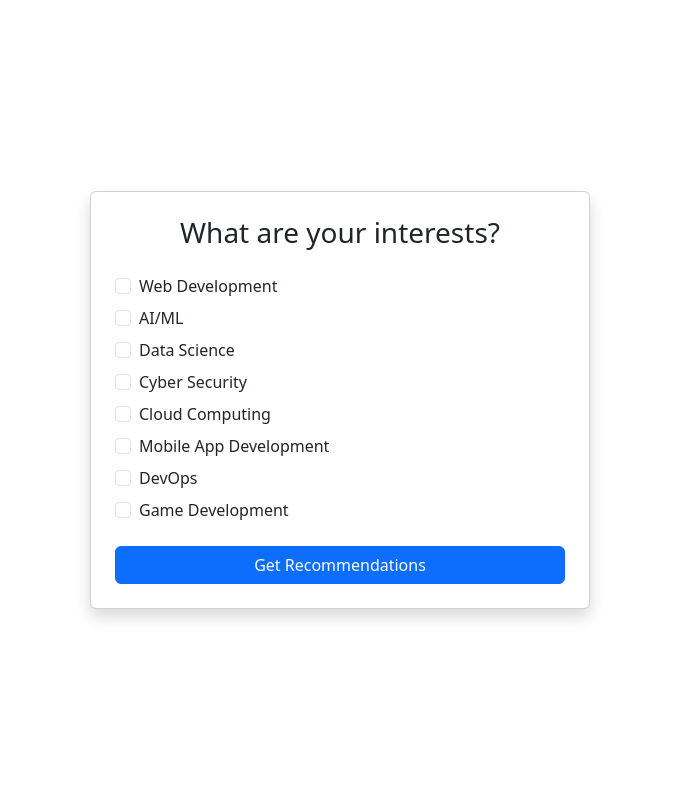
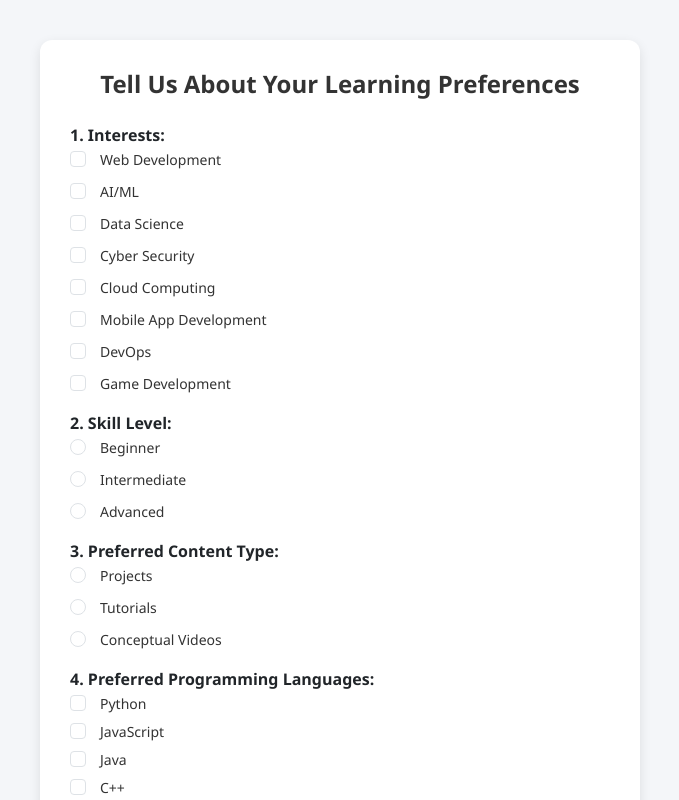
Before and after one commit to Vaishnavi-Shetti/Personalized_learning_system_project, a React (Vite) app: page /Questionnaire in a window 1280 px wide. Shown: the top 800 px of the page, without its empty margins (300-979 px from the left). Built offline with nearby package versions, Linux system fonts and the light colour scheme.

Commit message:
Updated questionnaire with new fields and UI

```diff
--- a/package.json
+++ b/package.json
@@ -8,12 +8,11 @@
     "build": "vite build",
     "lint": "eslint .",
     "preview": "vite preview"
-
   },
   "dependencies": {
     "axios": "^1.9.0",
     "bootstrap": "^5.3.6",
-    "firebase": "^11.7.1",
+    "firebase": "^11.8.1",
     "react": "^19.1.0",
     "react-dom": "^19.1.0",
     "react-router-dom": "^7.6.0"
--- /dev/null
+++ b/src/Components/Questionnaire.css
@@ -0,0 +1,65 @@
+/* Questionnaire.css */
+
+.container {
+  display: flex;
+  justify-content: center;
+  align-items: center;
+  padding: 40px 20px;
+  min-height: 100vh;
+  background-color: #f4f6f9;
+  font-family: 'Segoe UI', Tahoma, Geneva, Verdana, sans-serif;
+}
+
+.questionnaire-card {
+  background-color: #ffffff;
+  border-radius: 12px;
+  box-shadow: 0 4px 12px rgba(0, 0, 0, 0.1);
+  padding: 30px;
+  width: 100%;
+  max-width: 600px;
+}
+
+.questionnaire-card h3 {
+  text-align: center;
+  margin-bottom: 25px;
+  color: #333;
+  font-size: 24px;
+  font-weight: 600;
+}
+
+.form-section {
+  margin-bottom: 20px;
+}
+
+.form-section strong {
+  display: block;
+  margin-bottom: 10px;
+  color: #444;
+  font-size: 16px;
+}
+
+.form-check {
+  margin-bottom: 8px;
+}
+
+.form-check-label {
+  margin-left: 6px;
+  font-size: 14px;
+  color: #333;
+}
+
+button[type="submit"] {
+  margin-top: 25px;
+  width: 100%;
+  background-color: #007bff;
+  color: white;
+  border: none;
+  padding: 12px;
+  font-size: 16px;
+  border-radius: 6px;
+  transition: background-color 0.3s ease;
+}
+
+button[type="submit"]:hover {
+  background-color: #0056b3;
+}
--- a/src/Components/Questionnaire.jsx
+++ b/src/Components/Questionnaire.jsx
@@ -1,11 +1,16 @@
 import React, { useState } from 'react';
 import { useNavigate } from 'react-router-dom';
-import { db } from "../firebase";
+import { db } from '../firebase';
 import { collection, addDoc } from 'firebase/firestore';
+import './Questionnaire.css';
 
 function Questionnaire() {
   const navigate = useNavigate();
+
   const [selectedTopics, setSelectedTopics] = useState([]);
+  const [skillLevel, setSkillLevel] = useState('');
+  const [contentType, setContentType] = useState('');
+  const [languages, setLanguages] = useState([]);
 
   const topics = [
     'Web Development',
@@ -18,7 +23,19 @@ function Questionnaire() {
     'Game Development',
   ];
 
-  const handleChange = (e) => {
+  const programmingLanguages = [
+    'Python',
+    'JavaScript',
+    'Java',
+    'C++',
+    'C#',
+    'PHP',
+    'TypeScript',
+    'Kotlin',
+    'Dart',
+  ];
+
+  const handleTopicChange = (e) => {
     const value = e.target.value;
     setSelectedTopics((prev) =>
       prev.includes(value)
@@ -27,23 +44,35 @@ function Questionnaire() {
     );
   };
 
+  const handleLanguageChange = (e) => {
+    const value = e.target.value;
+    setLanguages((prev) =>
+      prev.includes(value)
+        ? prev.filter((lang) => lang !== value)
+        : [...prev, value]
+    );
+  };
+
   const handleSubmit = async (e) => {
     e.preventDefault();
 
-    if (selectedTopics.length === 0) {
-      alert('Please select at least one interest.');
+    if (selectedTopics.length === 0 || !skillLevel || !contentType) {
+      alert('Please fill in all fields.');
       return;
     }
 
+    const data = {
+      topics: selectedTopics,
+      skillLevel,
+      contentType,
+      languages,
+      timestamp: new Date(),
+    };
+
     try {
-      await addDoc(collection(db, 'userPreferences'), {
-        topics: selectedTopics,
-        timestamp: new Date()
-      });
-      console.log('Saved to Firestore:', selectedTopics);
-      //navigate('/recommendations');
-      navigate('/recommendations', { state: { selectedTopics } });
-
+      await addDoc(collection(db, 'userPreferences'), data);
+      console.log('Saved to Firestore:', data);
+      navigate('/recommendations', { state: { selectedTopics, skillLevel, contentType, languages } });
     } catch (error) {
       console.error('Error saving preferences:', error);
       alert('Failed to save preferences. Try again.');
@@ -51,26 +80,77 @@ function Questionnaire() {
   };
 
   return (
-    <div className="container d-flex justify-content-center align-items-center vh-100">
-      <div className="card shadow p-4" style={{ width: '100%', maxWidth: '500px' }}>
-        <h3 className="text-center mb-4">What are your interests?</h3>
+      <div className="container">
+        <div className="questionnaire-card">
+        <h3 className="text-center mb-4">Tell Us About Your Learning Preferences</h3>
         <form onSubmit={handleSubmit}>
+          <strong>1. Interests:</strong>
           {topics.map((topic, index) => (
             <div className="form-check mb-2" key={index}>
               <input
                 className="form-check-input"
                 type="checkbox"
                 value={topic}
-                id={`check-${index}`}
-                onChange={handleChange}
+                id={`topic-${index}`}
+                onChange={handleTopicChange}
               />
-              <label className="form-check-label" htmlFor={`check-${index}`}>
+              <label className="form-check-label" htmlFor={`topic-${index}`}>
                 {topic}
               </label>
             </div>
           ))}
 
-          <button type="submit" className="btn btn-primary w-100 mt-3">
+          <strong className="mt-3 d-block">2. Skill Level:</strong>
+          {['Beginner', 'Intermediate', 'Advanced'].map((level) => (
+            <div className="form-check" key={level}>
+              <input
+                className="form-check-input"
+                type="radio"
+                name="skillLevel"
+                value={level}
+                onChange={(e) => setSkillLevel(e.target.value)}
+                id={`skill-${level}`}
+              />
+              <label className="form-check-label" htmlFor={`skill-${level}`}>
+                {level}
+              </label>
+            </div>
+          ))}
+
+          <strong className="mt-3 d-block">3. Preferred Content Type:</strong>
+          {['Projects', 'Tutorials', 'Conceptual Videos'].map((type) => (
+            <div className="form-check" key={type}>
+              <input
+                className="form-check-input"
+                type="radio"
+                name="contentType"
+                value={type}
+                onChange={(e) => setContentType(e.target.value)}
+                id={`content-${type}`}
+              />
+              <label className="form-check-label" htmlFor={`content-${type}`}>
+                {type}
+              </label>
+            </div>
+          ))}
+
+          <strong className="mt-3 d-block">4. Preferred Programming Languages:</strong>
+          {programmingLanguages.map((lang, index) => (
+            <div className="form-check mb-1" key={index}>
+              <input
+                className="form-check-input"
+                type="checkbox"
+                value={lang}
+                id={`lang-${index}`}
+                onChange={handleLanguageChange}
+              />
+              <label className="form-check-label" htmlFor={`lang-${index}`}>
+                {lang}
+              </label>
+            </div>
+          ))}
+
+          <button type="submit" className="btn btn-primary w-100 mt-4">
             Get Recommendations
           </button>
         </form>
--- a/src/firebase.js
+++ b/src/firebase.js
@@ -1,17 +1,25 @@
 // src/firebase.js
+
 import { initializeApp } from "firebase/app";
+import { getAuth } from "firebase/auth";
 import { getFirestore } from "firebase/firestore";
+import { getAnalytics } from "firebase/analytics";
 
+// Your Firebase config
 const firebaseConfig = {
-  apiKey: "AIzaSyDvdenHt_Yx4JMEPIX7inJ_ymwF8MAoUTk",
-  authDomain: "personalized-learning-sy-8c725.firebaseapp.com",
-  projectId: "personalized-learning-sy-8c725",
-  storageBucket: "personalized-learning-sy-8c725.firebasestorage.app",
-  messagingSenderId: "716065615354",
-  appId: "1:716065615354:web:925b24fefbcf3204904843",
+  apiKey: "AIzaSyAaUDZQvWimyeR1raNPEgBvIAltdGQzvAM",
+  authDomain: "personalizedlearningplat-9509e.firebaseapp.com",
+  projectId: "personalizedlearningplat-9509e",
+  storageBucket: "personalizedlearningplat-9509e.firebasestorage.app",
+  messagingSenderId: "1017648448050",
+  appId: "1:1017648448050:web:c6457ed2065ba6dd0b322b",
+  measurementId: "G-46KRH85WVD"
 };
 
+// Initialize Firebase
 const app = initializeApp(firebaseConfig);
-const db = getFirestore(app);
+const analytics = getAnalytics(app);
 
-export { db };
+// Export Auth and Firestore to use in other parts of your app
+export const auth = getAuth(app);
+export const db = getFirestore(app);
```
Also changed, not shown: 1 other file (tests, documents, lock files or other folders).
